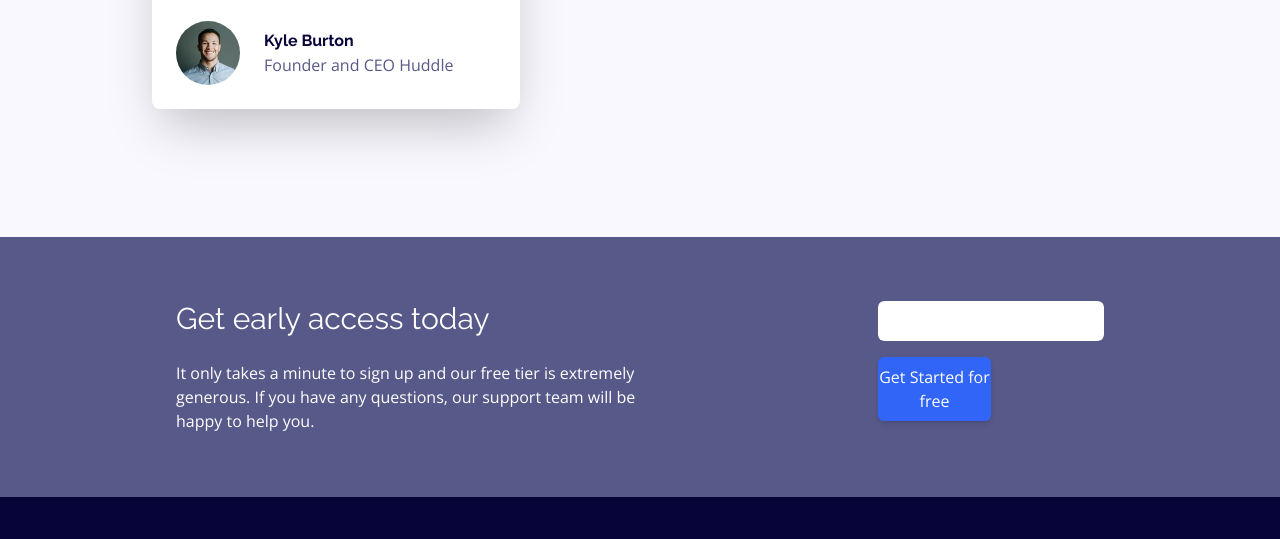
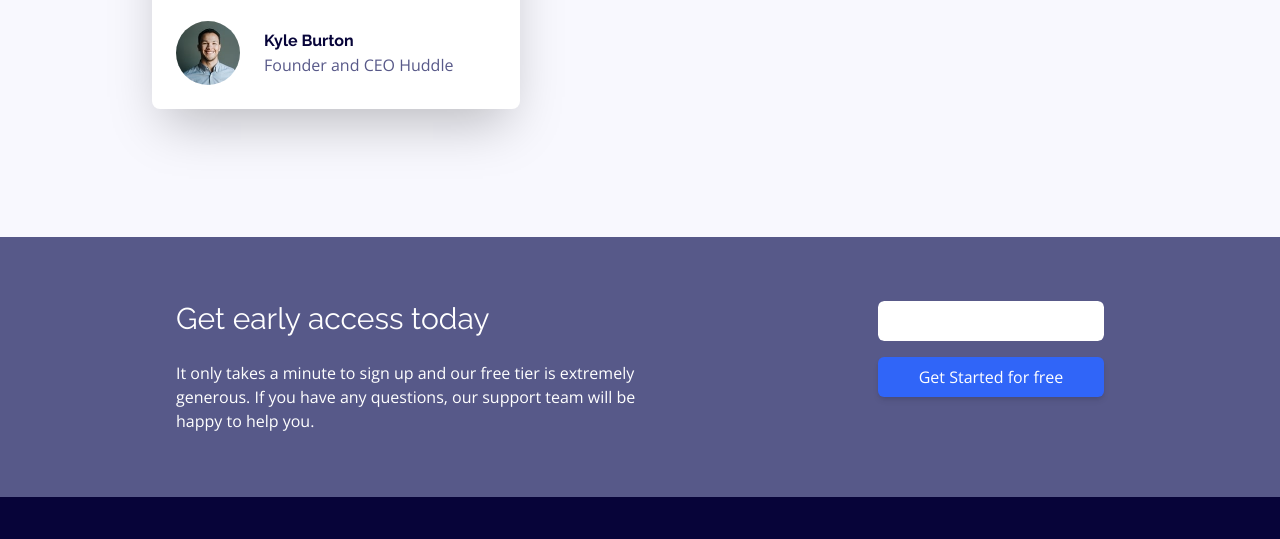
Before and after one commit to prime1999/Fylo-Landing-page-challenge, a website: page index.html in a window 1280 px wide. Shown: the part 1278-1817 px from the top of the page. Drawn offline with nearby package versions, Linux system fonts and the light colour scheme.

Commit message:
second commit

```diff
--- a/index.html
+++ b/index.html
@@ -136,7 +136,7 @@
               />
               <div id="msg" class="text-white text-sm"></div>
               <button id="btn2"
-                class="w-full mt-4 py-2 rounded-md text-white bg-brightBlue shadow-md md:w-1/2 hover:bg-desaturatedBlue"
+                class="w-full mt-4 py-2 rounded-md text-white bg-brightBlue shadow-md md:w-full hover:bg-desaturatedBlue"
               >
                 Get Started for free
               </button>
```
Also changed, not shown: css/main.css.
